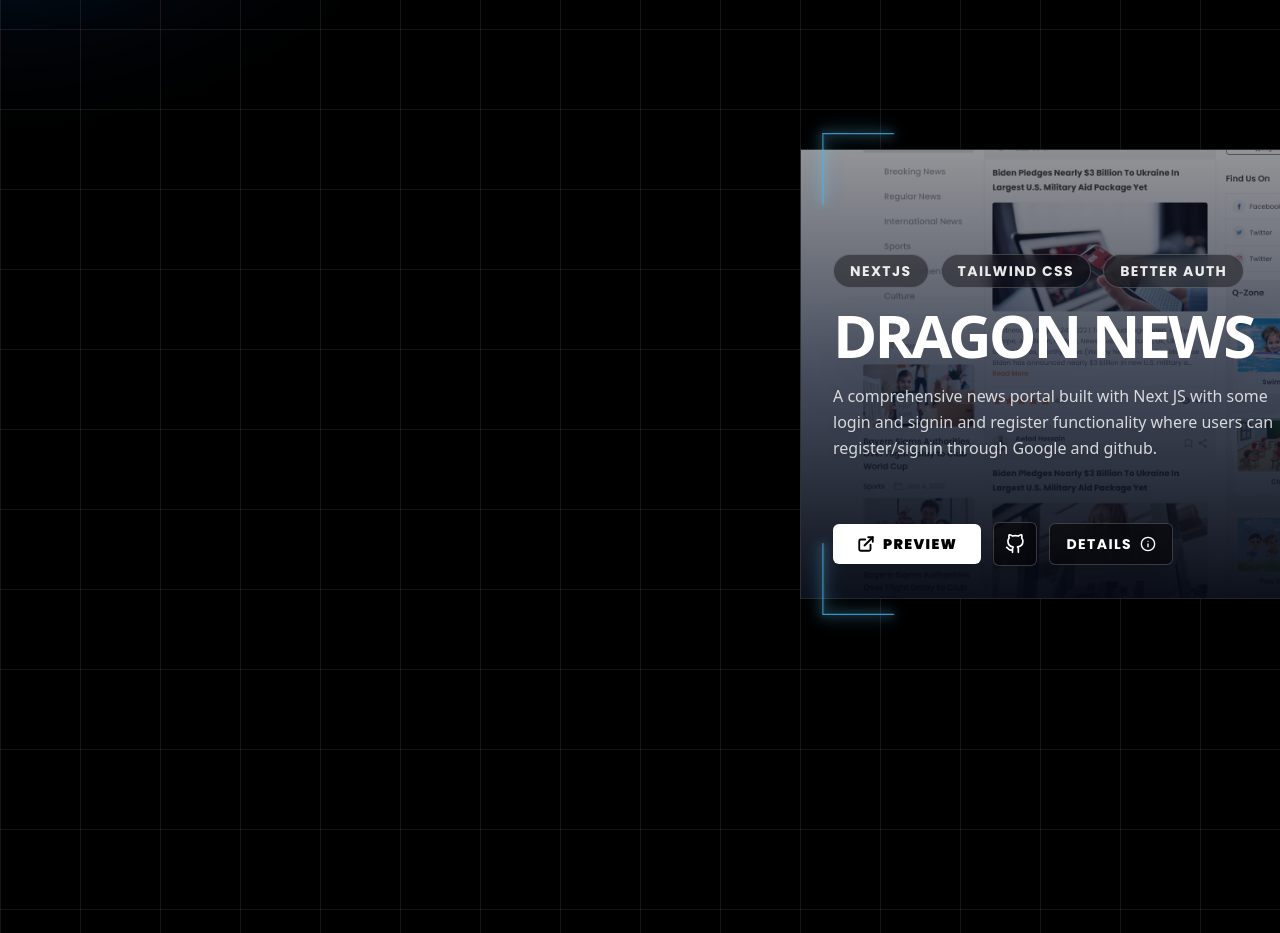
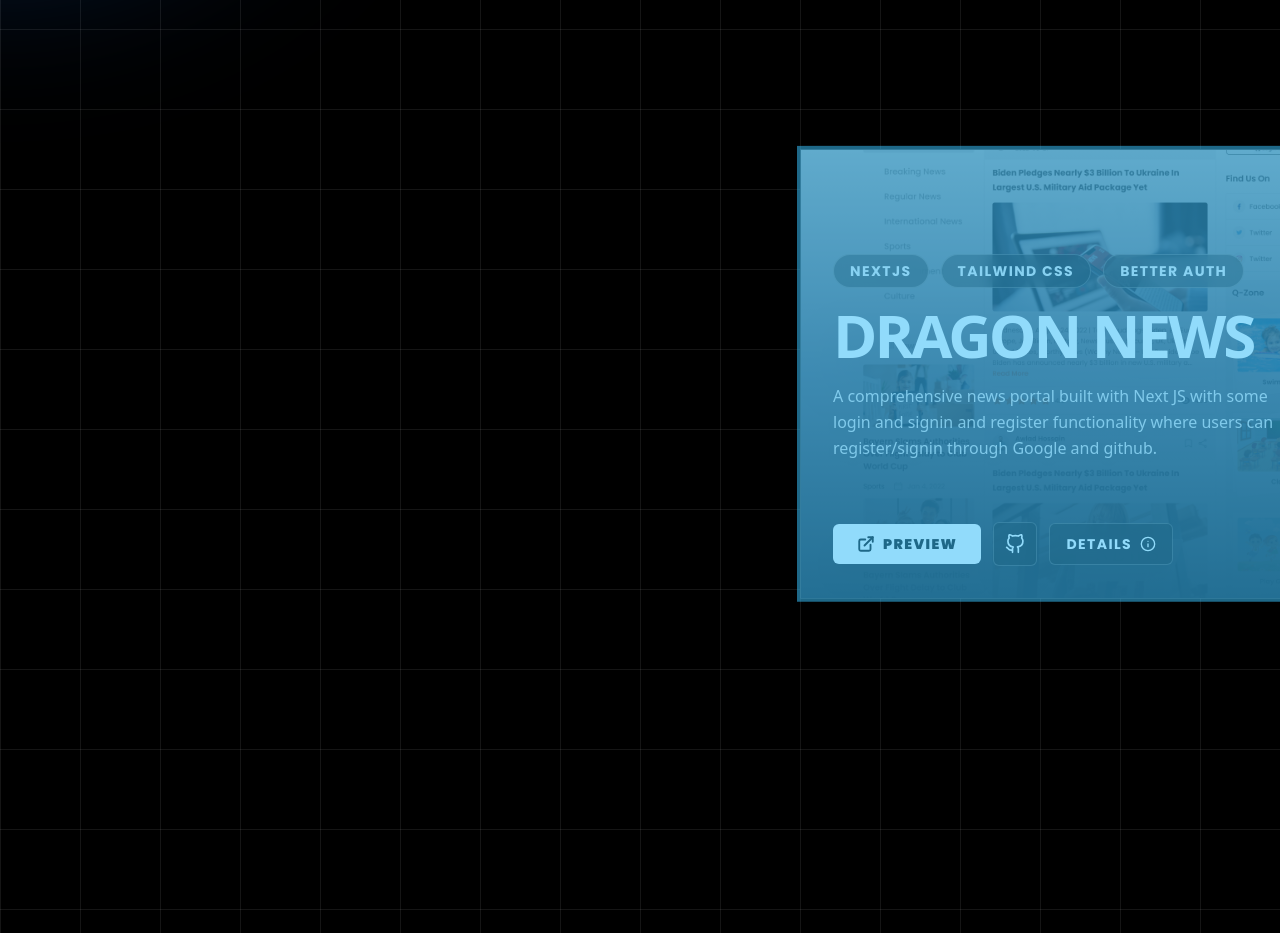
Before and after one commit to ArifKhanEver/Portfolio, a Next.js app: page / in a window 1280 px wide. Shown: the part 6860-7793 px from the top of the page. Built offline with nearby package versions, Linux system fonts and the light colour scheme.

Commit message:
fix: replace SVG with CSS clip-path border for perfect chamfer alignment - both card and frame use identical polygon

```diff
--- a/src/components/FeaturedWork.jsx
+++ b/src/components/FeaturedWork.jsx
@@ -151,21 +151,18 @@
         const frame = card.querySelector('.corner-frame');
         if (!frame) return;
 
-        // The frame LEADS the card — it starts offset to the RIGHT (ahead in
-        // scroll direction) and the card gradually catches up to it as it
-        // reaches center. This creates the "chasing the frame" parallax feel.
+        // Simple fade-in as card enters — stuck to the card, no offset.
         gsap.fromTo(frame,
-          { x: 120, opacity: 0.6 },
+          { opacity: 0 },
           {
-            x: -40,
             opacity: 1,
             ease: "none",
             immediateRender: false,
             scrollTrigger: {
               trigger: card,
               containerAnimation: horizontalTween,
-              start: "left right",   // card's left edge enters from viewport right
-              end: "center center",  // card center is at viewport center
+              start: "left 90%",
+              end: "left 40%",
               scrub: true,
             }
           }
@@ -311,46 +308,19 @@
               className="project-card-wrapper relative w-[85vw] md:w-[480px] lg:w-[600px] h-[400px] md:h-[450px] flex-shrink-0 cursor-pointer group"
               style={{ perspective: "2000px" }}
             >
-              {/* Neon Corner Frame SVG — uses a fixed viewBox so we can use
-                  real pixel coordinates. non-scaling-stroke keeps line weight
-                  crisp. Top-right has a chamfered "diamond cut" notch. */}
-              <svg
+              {/* Neon border frame — same clip-path as card so chamfer aligns perfectly.
+                  Outer neon div is 3px larger on each side. The card sits on top,
+                  leaving exactly 3px of neon color visible as the border. */}
+              <div
                 className="corner-frame absolute pointer-events-none z-30"
-                viewBox="0 0 628 478"
-                preserveAspectRatio="none"
                 style={{
-                  top: '-16px', left: '-16px',
-                  width: 'calc(100% + 32px)',
-                  height: 'calc(100% + 32px)',
-                  filter: 'drop-shadow(0 0 10px #38bdf8) drop-shadow(0 0 4px #7dd3fc)',
+                  inset: '-3px',
+                  background: '#38bdf8',
+                  clipPath: 'polygon(0 0, calc(100% - 100px) 0, 100% 60px, 100% 100%, 0 100%)',
+                  filter: 'drop-shadow(0 0 10px #38bdf8) drop-shadow(0 0 20px rgba(56,189,248,0.5))',
+                  opacity: 0,
                 }}
-              >
-                {/* top-left L-bracket */}
-                <polyline
-                  points="0,70 0,0 70,0"
-                  fill="none" stroke="#38bdf8" strokeWidth="2.5" strokeLinecap="square"
-                  vectorEffect="non-scaling-stroke"
-                />
-                {/* top-right: LARGE chamfered/diamond-cut corner
-                    The cut starts 150px from the right edge, giving a bold angled notch */}
-                <polyline
-                  points="478,0 568,0 628,60 628,130"
-                  fill="none" stroke="#38bdf8" strokeWidth="2.5" strokeLinecap="square"
-                  vectorEffect="non-scaling-stroke"
-                />
-                {/* bottom-left L-bracket */}
-                <polyline
-                  points="0,408 0,478 70,478"
-                  fill="none" stroke="#38bdf8" strokeWidth="2.5" strokeLinecap="square"
-                  vectorEffect="non-scaling-stroke"
-                />
-                {/* bottom-right L-bracket */}
-                <polyline
-                  points="558,478 628,478 628,408"
-                  fill="none" stroke="#38bdf8" strokeWidth="2.5" strokeLinecap="square"
-                  vectorEffect="non-scaling-stroke"
-                />
-              </svg>
+              />
 
               {/* Card Content — sharp chamfered top-right corner matching the SVG frame */}
               <div
```
